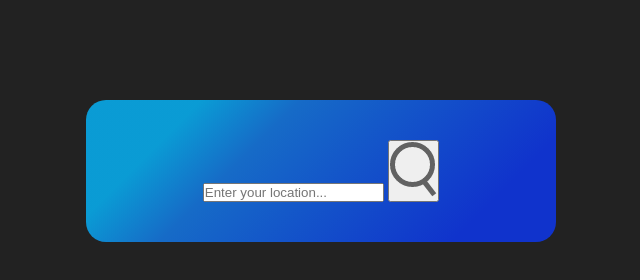
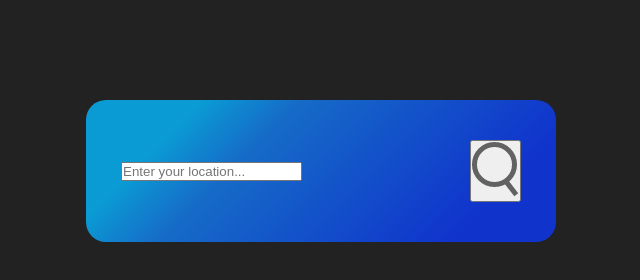
Before and after one commit to Mr-S-U-D-O/javascriptProjectBasedLearning, a plain HTML site: page weatherApp/index.html in a window 1280 px wide. Shown: the whole page, without its empty margins (319-959 px from the left). Drawn offline with Linux system fonts and the light colour scheme.

Commit message:
added: turned the search bar container into a flex container, aligning its children.

```diff
--- a/weatherApp/css/index.css
+++ b/weatherApp/css/index.css
@@ -26,3 +26,10 @@ body {
   padding: 40px 35px;
   text-align: center;
 }
+
+.searchBarContainer{
+    width: 100%;
+    display: flex;
+    align-items: center;
+    justify-content: space-between;
+}
```
